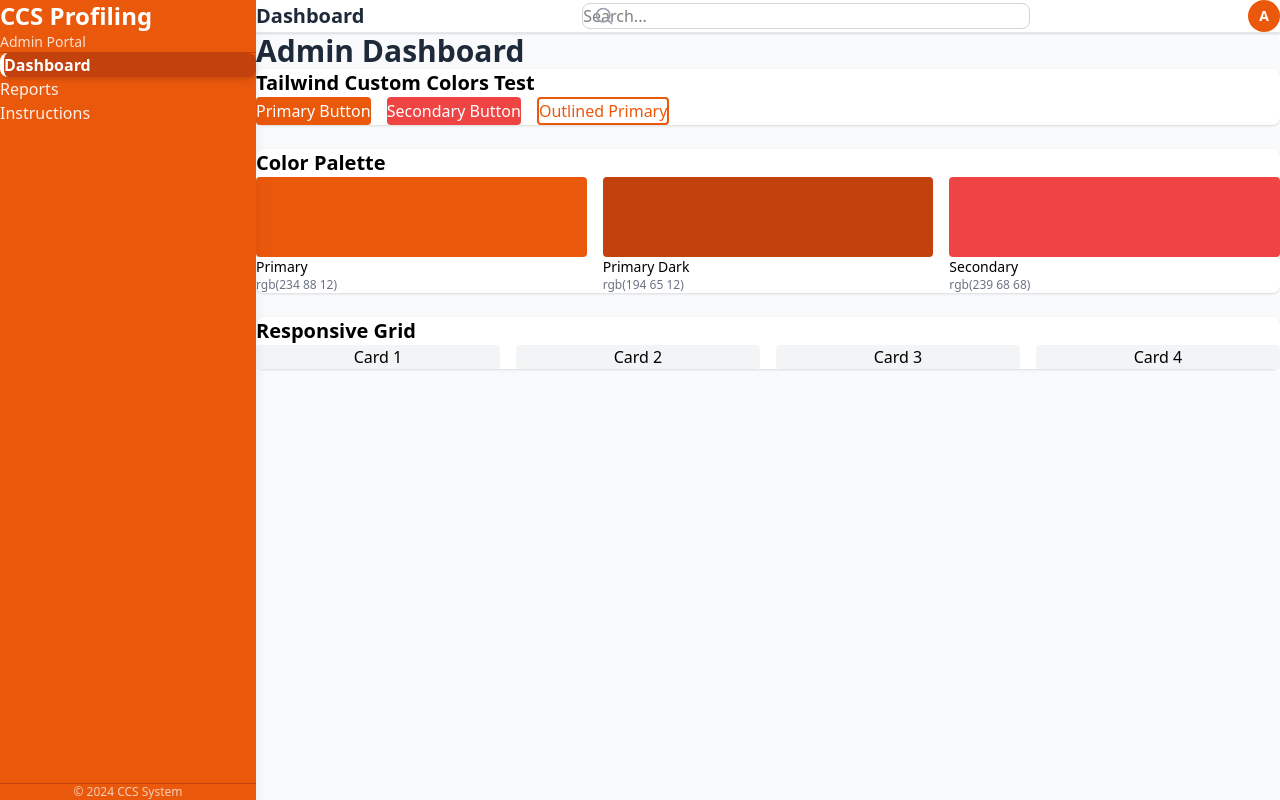
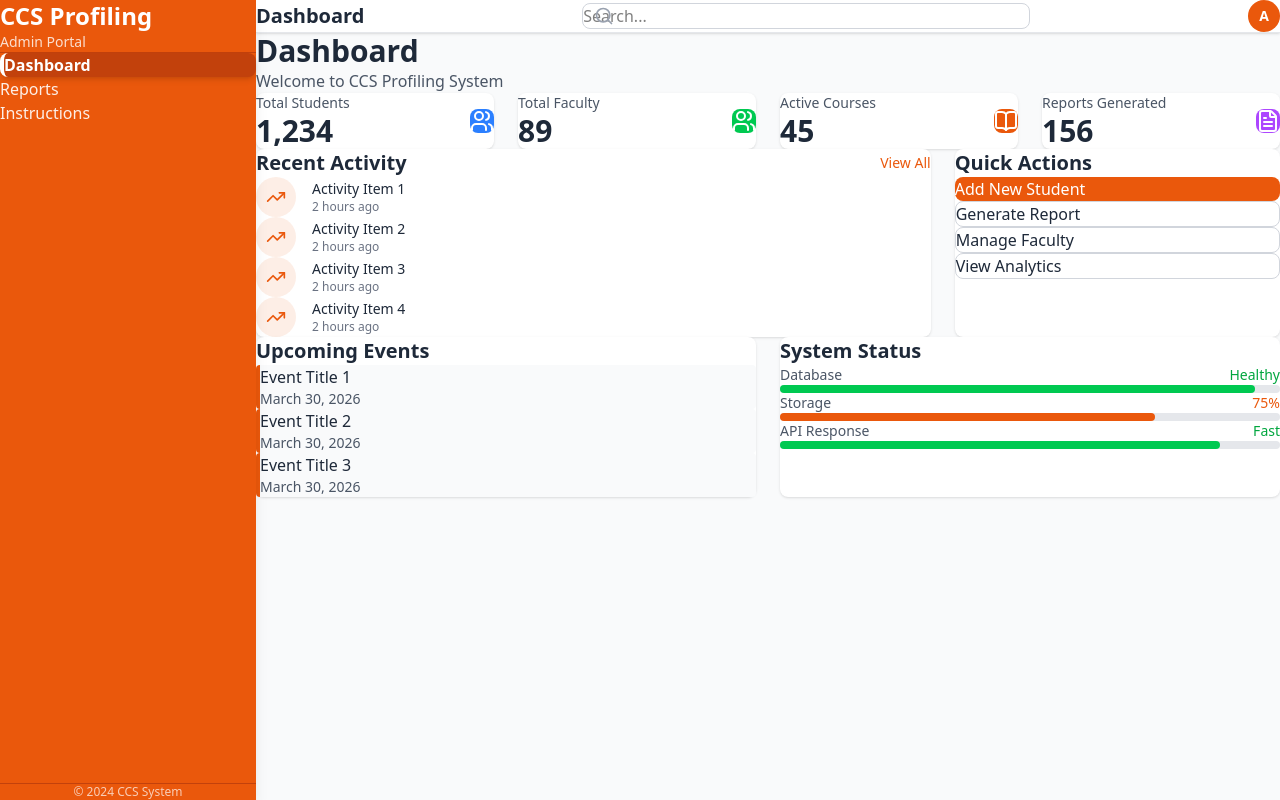
Before and after one commit to ccs-profiling-system/ccs-profiling-frontend, a React (Vite) app: page /dashboard in a window 1280 px wide. Built offline with nearby package versions, Linux system fonts and the light colour scheme.

Commit message:
feat: added dashboard grid

```diff
--- a/src/features/admin/dashboard/index.tsx
+++ b/src/features/admin/dashboard/index.tsx
@@ -1,55 +1,133 @@
 import { MainLayout } from '@/components/layout';
+import { Users, BookOpen, FileText, TrendingUp } from 'lucide-react';
 
 export function AdminDashboard() {
+  const stats = [
+    { label: 'Total Students', value: '1,234', icon: Users, color: 'bg-blue-500' },
+    { label: 'Total Faculty', value: '89', icon: Users, color: 'bg-green-500' },
+    { label: 'Active Courses', value: '45', icon: BookOpen, color: 'bg-primary' },
+    { label: 'Reports Generated', value: '156', icon: FileText, color: 'bg-purple-500' },
+  ];
+
   return (
     <MainLayout title="Dashboard">
-      <h1 className="text-3xl font-bold text-gray-800 mb-6">Admin Dashboard</h1>
+      <div className="space-y-6">
+        {/* Header */}
+        <div>
+          <h1 className="text-3xl font-bold text-gray-800">Dashboard</h1>
+          <p className="text-gray-600 mt-1">Welcome to CCS Profiling System</p>
+        </div>
 
-      {/* Tailwind CSS Demo with Custom Colors */}
-      <div className="grid gap-6">
+        {/* Stats Grid - Responsive: 1 col mobile, 2 cols tablet, 4 cols desktop */}
+        <div className="grid grid-cols-1 sm:grid-cols-2 lg:grid-cols-4 gap-4 lg:gap-6">
+          {stats.map((stat, index) => (
+            <div
+              key={index}
+              className="bg-white p-6 rounded-lg shadow hover:shadow-md transition"
+            >
+              <div className="flex items-center justify-between">
+                <div>
+                  <p className="text-sm text-gray-600 mb-1">{stat.label}</p>
+                  <p className="text-3xl font-bold text-gray-800">{stat.value}</p>
+                </div>
+                <div className={`${stat.color} p-3 rounded-lg`}>
+                  <stat.icon className="w-6 h-6 text-white" />
+                </div>
+              </div>
+            </div>
+          ))}
+        </div>
+
+        {/* Main Content Grid - Responsive: 1 col mobile, 3 cols desktop */}
+        <div className="grid grid-cols-1 lg:grid-cols-3 gap-6">
+          {/* Recent Activity - Takes 2 columns on large screens */}
+          <div className="lg:col-span-2 bg-white p-6 rounded-lg shadow">
+            <div className="flex items-center justify-between mb-4">
+              <h2 className="text-xl font-semibold text-gray-800">Recent Activity</h2>
+              <button className="text-primary hover:text-primary-dark text-sm font-medium">
+                View All
+              </button>
+            </div>
+            <div className="space-y-4">
+              {[1, 2, 3, 4].map((item) => (
+                <div key={item} className="flex items-center gap-4 p-3 hover:bg-gray-50 rounded-lg transition">
+                  <div className="w-10 h-10 bg-primary/10 rounded-full flex items-center justify-center">
+                    <TrendingUp className="w-5 h-5 text-primary" />
+                  </div>
+                  <div className="flex-1">
+                    <p className="text-sm font-medium text-gray-800">Activity Item {item}</p>
+                    <p className="text-xs text-gray-500">2 hours ago</p>
+                  </div>
+                </div>
+              ))}
+            </div>
+          </div>
+
+          {/* Quick Actions - Takes 1 column */}
           <div className="bg-white p-6 rounded-lg shadow">
-          <h2 className="text-xl font-semibold mb-4">Tailwind Custom Colors Test</h2>
-          <div className="flex gap-4 flex-wrap">
-            <button className="bg-primary hover:bg-primary-dark text-white px-6 py-2 rounded transition">
-              Primary Button
+            <h2 className="text-xl font-semibold text-gray-800 mb-4">Quick Actions</h2>
+            <div className="space-y-3">
+              <button className="w-full bg-primary hover:bg-primary-dark text-white px-4 py-3 rounded-lg transition text-left">
+                Add New Student
               </button>
-            <button className="bg-secondary hover:bg-red-600 text-white px-6 py-2 rounded transition">
-              Secondary Button
+              <button className="w-full bg-white hover:bg-gray-50 text-gray-800 border border-gray-300 px-4 py-3 rounded-lg transition text-left">
+                Generate Report
               </button>
-            <button className="border-2 border-primary text-primary hover:bg-primary hover:text-white px-6 py-2 rounded transition">
-              Outlined Primary
+              <button className="w-full bg-white hover:bg-gray-50 text-gray-800 border border-gray-300 px-4 py-3 rounded-lg transition text-left">
+                Manage Faculty
               </button>
+              <button className="w-full bg-white hover:bg-gray-50 text-gray-800 border border-gray-300 px-4 py-3 rounded-lg transition text-left">
+                View Analytics
+              </button>
+            </div>
+          </div>
+        </div>
+
+        {/* Bottom Grid - Responsive: 1 col mobile, 2 cols tablet+ */}
+        <div className="grid grid-cols-1 md:grid-cols-2 gap-6">
+          <div className="bg-white p-6 rounded-lg shadow">
+            <h2 className="text-xl font-semibold text-gray-800 mb-4">Upcoming Events</h2>
+            <div className="space-y-3">
+              {[1, 2, 3].map((item) => (
+                <div key={item} className="p-3 border-l-4 border-primary bg-gray-50 rounded">
+                  <p className="font-medium text-gray-800">Event Title {item}</p>
+                  <p className="text-sm text-gray-600">March 30, 2026</p>
+                </div>
+              ))}
             </div>
           </div>
 
           <div className="bg-white p-6 rounded-lg shadow">
-          <h2 className="text-xl font-semibold mb-4">Color Palette</h2>
-          <div className="grid grid-cols-1 md:grid-cols-3 gap-4">
+            <h2 className="text-xl font-semibold text-gray-800 mb-4">System Status</h2>
+            <div className="space-y-4">
               <div>
-              <div className="bg-primary h-20 rounded mb-2"></div>
-              <p className="text-sm font-medium">Primary</p>
-              <p className="text-xs text-gray-500">rgb(234 88 12)</p>
+                <div className="flex justify-between text-sm mb-1">
+                  <span className="text-gray-600">Database</span>
+                  <span className="text-green-600 font-medium">Healthy</span>
+                </div>
+                <div className="w-full bg-gray-200 rounded-full h-2">
+                  <div className="bg-green-500 h-2 rounded-full" style={{ width: '95%' }}></div>
+                </div>
               </div>
               <div>
-              <div className="bg-primary-dark h-20 rounded mb-2"></div>
-              <p className="text-sm font-medium">Primary Dark</p>
-              <p className="text-xs text-gray-500">rgb(194 65 12)</p>
+                <div className="flex justify-between text-sm mb-1">
+                  <span className="text-gray-600">Storage</span>
+                  <span className="text-primary font-medium">75%</span>
+                </div>
+                <div className="w-full bg-gray-200 rounded-full h-2">
+                  <div className="bg-primary h-2 rounded-full" style={{ width: '75%' }}></div>
+                </div>
               </div>
               <div>
-              <div className="bg-secondary h-20 rounded mb-2"></div>
-              <p className="text-sm font-medium">Secondary</p>
-              <p className="text-xs text-gray-500">rgb(239 68 68)</p>
+                <div className="flex justify-between text-sm mb-1">
+                  <span className="text-gray-600">API Response</span>
+                  <span className="text-green-600 font-medium">Fast</span>
+                </div>
+                <div className="w-full bg-gray-200 rounded-full h-2">
+                  <div className="bg-green-500 h-2 rounded-full" style={{ width: '88%' }}></div>
                 </div>
               </div>
             </div>
-
-        <div className="bg-white p-6 rounded-lg shadow">
-          <h2 className="text-xl font-semibold mb-4">Responsive Grid</h2>
-          <div className="grid grid-cols-1 md:grid-cols-2 lg:grid-cols-4 gap-4">
-            <div className="bg-gray-100 p-4 rounded text-center">Card 1</div>
-            <div className="bg-gray-100 p-4 rounded text-center">Card 2</div>
-            <div className="bg-gray-100 p-4 rounded text-center">Card 3</div>
-            <div className="bg-gray-100 p-4 rounded text-center">Card 4</div>
           </div>
         </div>
       </div>
```
Lines whose indentation alone changed are shown as unchanged.
